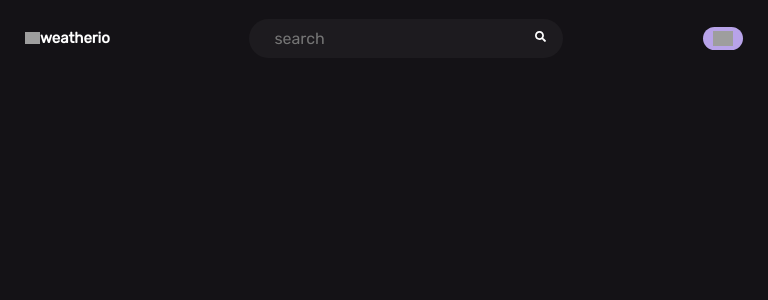
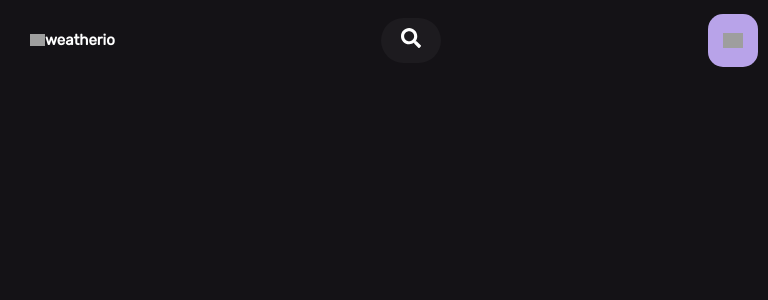
Before and after one commit to Varun-N-M/react-weather-app, a React (Create React App) app: page / in a window 768 px wide. Shown: the top 300 px of the page. Built offline with nearby package versions, Linux system fonts and the light colour scheme; grey boxes are pictures that could not be loaded.

Commit message:
search-bar and suggestion

```diff
--- a/src/components/Navbar/Navbar.js
+++ b/src/components/Navbar/Navbar.js
@@ -17,6 +17,7 @@ const Navbar = ({ onCityChange, getUserCoordinates }) => {
 
   return (
     <nav>
+      <div className="big-screen-nav">
         <div className="logo-container">
           <img
             src="https://cdn-icons-png.flaticon.com/128/4814/4814489.png"
@@ -39,6 +40,34 @@ const Navbar = ({ onCityChange, getUserCoordinates }) => {
           />
           <span className="c-l">Current location</span>
         </div>
+      </div>
+
+      <div className="small-screen-nav">
+        <div className="logo-container">
+          <img
+            src="https://cdn-icons-png.flaticon.com/128/4814/4814489.png"
+            alt="logo"
+            autoFocus
+            className="logo-img"
+          />
+          <h2 className="logo-title">weatherio</h2>
+        </div>
+        <div className="search-and-location">
+          <Search
+            onSearchContentChange={handleChange}
+            searchButtonClicked={handleClick}
+            onEnterKeyPress={handleKey}
+          />
+          <div className="current-location" onClick={getUserCoordinates}>
+            <img
+              src="https://cdn-icons-png.flaticon.com/128/1549/1549624.png"
+              className="gps-icon"
+              alt="icon"
+            />
+            <span className="c-l">Current location</span>
+          </div>
+        </div>
+      </div>
     </nav>
   );
 };
--- a/src/components/Navbar/navbar.css
+++ b/src/components/Navbar/navbar.css
@@ -1,8 +1,8 @@
 nav{
+    width: 100%;
     height: 9vh;
     display: flex;
     flex-direction: row;
-    justify-content: space-around;
     align-items: center;
     padding: 10px 35px;
     margin-bottom: 20px;
@@ -19,6 +19,7 @@ nav{
 
 .gps-icon{
     max-width: 20px;
+
 }
 
 .current-location{
@@ -32,28 +33,56 @@ nav{
     border-radius: 15px;
     cursor: pointer;
 }
+
+.search-and-location{
+    width: 100%;
+    display: flex;
+    flex-direction: row;
+    justify-content: end;
+    /* gap: 200px; */
+}
+
 @media screen and (max-width:768px) {
     nav{
         font-size: 10px;
         height: 7vh;
         justify-content: space-between;
         margin: 10px;
-        padding: 10px 15px;
+        padding: 30px 20px;
     }
     .logo-img{
         max-width: 15px;
     }
-    .search-bar{
-        padding: 2px 5px;
-    }
-    .search-button{
-        padding: 2px;
-    }
+
+
     .current-location{
-        padding: 4px 10px;
-        font-size: 18px;
+        padding: 5px 15px;
+        font-size: 20px;
     }
     .current-location>.c-l{
         display: none;
     }
+    .search-and-location{
+        gap: 10px;
+    }
+    .small-screen-nav{
+        width: 100%;
+        display: flex;
+        align-content: center;
+    }
+    .big-screen-nav{
+        display: none;
+    }
 }
+
+@media (min-width: 768px) {
+    .small-screen-nav {
+      display: none;
+    }
+    .big-screen-nav{
+        width: 100%;
+        display: flex;
+        justify-content: space-between;
+
+    }
+  }
--- a/src/components/SearchBar/SearchBar.js
+++ b/src/components/SearchBar/SearchBar.js
@@ -16,11 +16,10 @@ export const Search = ({
     const newValue = event.target.value;
     setValue(newValue);
     onSearchContentChange(newValue);
-    handleInteraction("click");
+    setActive(true);
   };
 
   useEffect(() => {
-    setActive(true);
     if (value === "") {
       setSearchData([]);
     } else {
@@ -42,7 +41,8 @@ export const Search = ({
 
   const handleClick = (name) => {
     setValue(name);
-    handleInteraction("click");
+    onSearchContentChange(name)
+    setActive(false);
   };
 
   const searchClick = () => {
--- a/src/components/SearchBar/searchBar.css
+++ b/src/components/SearchBar/searchBar.css
@@ -76,3 +76,34 @@ button{
 a{
     text-decoration: none;
 }
+
+@media screen and (max-width:768px) {
+    .search-bar-container{
+        padding: 4px 10px;
+    }
+    .search-bar{
+        gap: 0;
+    }
+    .search-bar-container .results-container{
+        width: 0;
+        padding: 0;
+    }
+
+
+    .search-bar-container:hover .results-container{
+        width: 100%;
+    }
+
+    .search-bar-container input{
+        width: 0;
+        padding: 0;
+    }
+    .search-bar-container button{
+        font-size: 20px;
+        padding: 5px;
+    }
+    .search-bar-container:hover input{
+        width: 100%;
+        padding: 5px 10px;
+    }
+}
--- a/src/style.css
+++ b/src/style.css
@@ -65,6 +65,7 @@ p {
   .big-screen {
     display: none;
   }
+
 }
 
 @media (min-width: 768px) {
```
Lines whose indentation alone changed are shown as unchanged.
